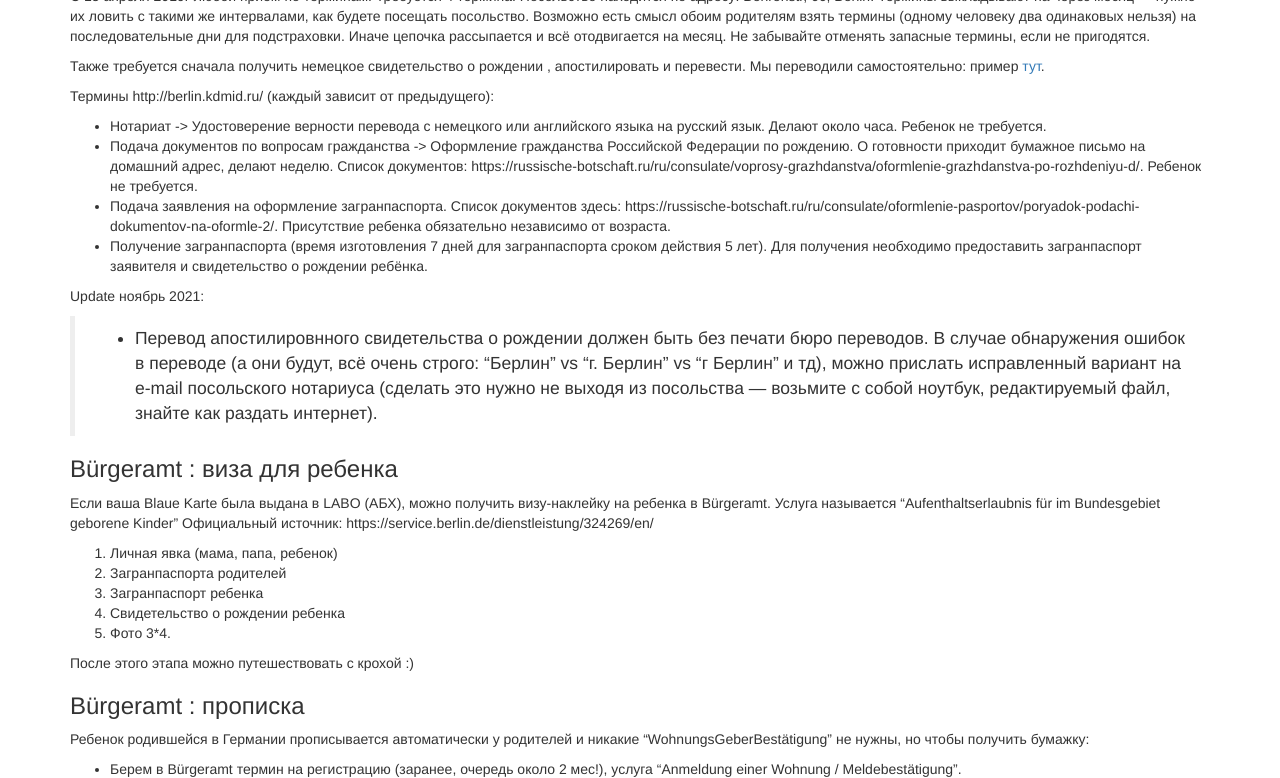
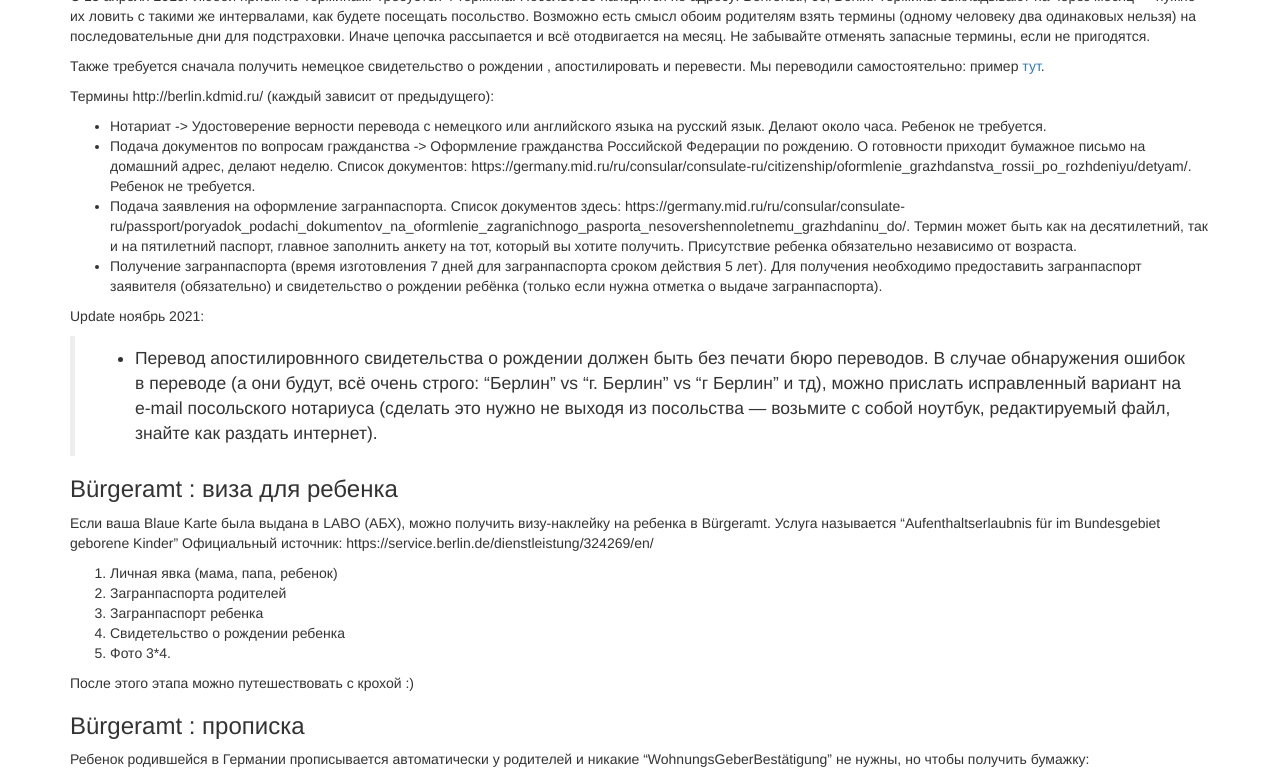
Before and after one commit to ru-de/faq, a Jekyll site: the page built from pages/Оформление новорожденных.md, in a window 1280 px wide and 900 px high, scrolled down 5347 px, cut to the strip 122-900 px from the top of the window. Built offline with Jekyll 4.4.1, drawn with Linux system fonts in a browser that asks for light colours; nearby versions of some CDN libraries.

Commit message:
sync github pages

```diff
--- a/pages/Оформление новорожденных.md
+++ b/pages/Оформление новорожденных.md
@@ -186,9 +186,9 @@ https://de.wikipedia.org/wiki/Reiseausweis_für_Ausländer
 Термины http://berlin.kdmid.ru/ (каждый зависит от предыдущего):
 
 - Нотариат -> Удостоверение верности перевода с немецкого или английского языка на русский язык. Делают около часа. Ребенок не требуется.
-- Подача документов по вопросам гражданства -> Оформление гражданства Российской Федерации по рождению. О готовности приходит бумажное письмо на домашний адрес, делают неделю. Список документов: https://russische-botschaft.ru/ru/consulate/voprosy-grazhdanstva/oformlenie-grazhdanstva-po-rozhdeniyu-d/. Ребенок не требуется.
-- Подача заявления на оформление загранпаспорта. Список документов здесь: https://russische-botschaft.ru/ru/consulate/oformlenie-pasportov/poryadok-podachi-dokumentov-na-oformle-2/. Присутствие ребенка обязательно независимо от возраста.
-- Получение загранпаспорта (время изготовления 7 дней для загранпаспорта сроком действия 5 лет). Для получения необходимо предоставить загранпаспорт заявителя и свидетельство о рождении ребёнка.
+- Подача документов по вопросам гражданства -> Оформление гражданства Российской Федерации по рождению. О готовности приходит бумажное письмо на домашний адрес, делают неделю. Список документов: https://germany.mid.ru/ru/consular/consulate-ru/citizenship/oformlenie_grazhdanstva_rossii_po_rozhdeniyu/detyam/. Ребенок не требуется.
+- Подача заявления на оформление загранпаспорта. Список документов здесь: https://germany.mid.ru/ru/consular/consulate-ru/passport/poryadok_podachi_dokumentov_na_oformlenie_zagranichnogo_pasporta_nesovershennoletnemu_grazhdaninu_do/. Термин может быть как на десятилетний, так и на пятилетний паспорт, главное заполнить анкету на тот, который вы хотите получить. Присутствие ребенка обязательно независимо от возраста.
+- Получение загранпаспорта (время изготовления 7 дней для загранпаспорта сроком действия 5 лет). Для получения необходимо предоставить загранпаспорт заявителя (обязательно) и свидетельство о рождении ребёнка (только если нужна отметка о выдаче загранпаспорта).
 
 Update ноябрь 2021:
 
```
